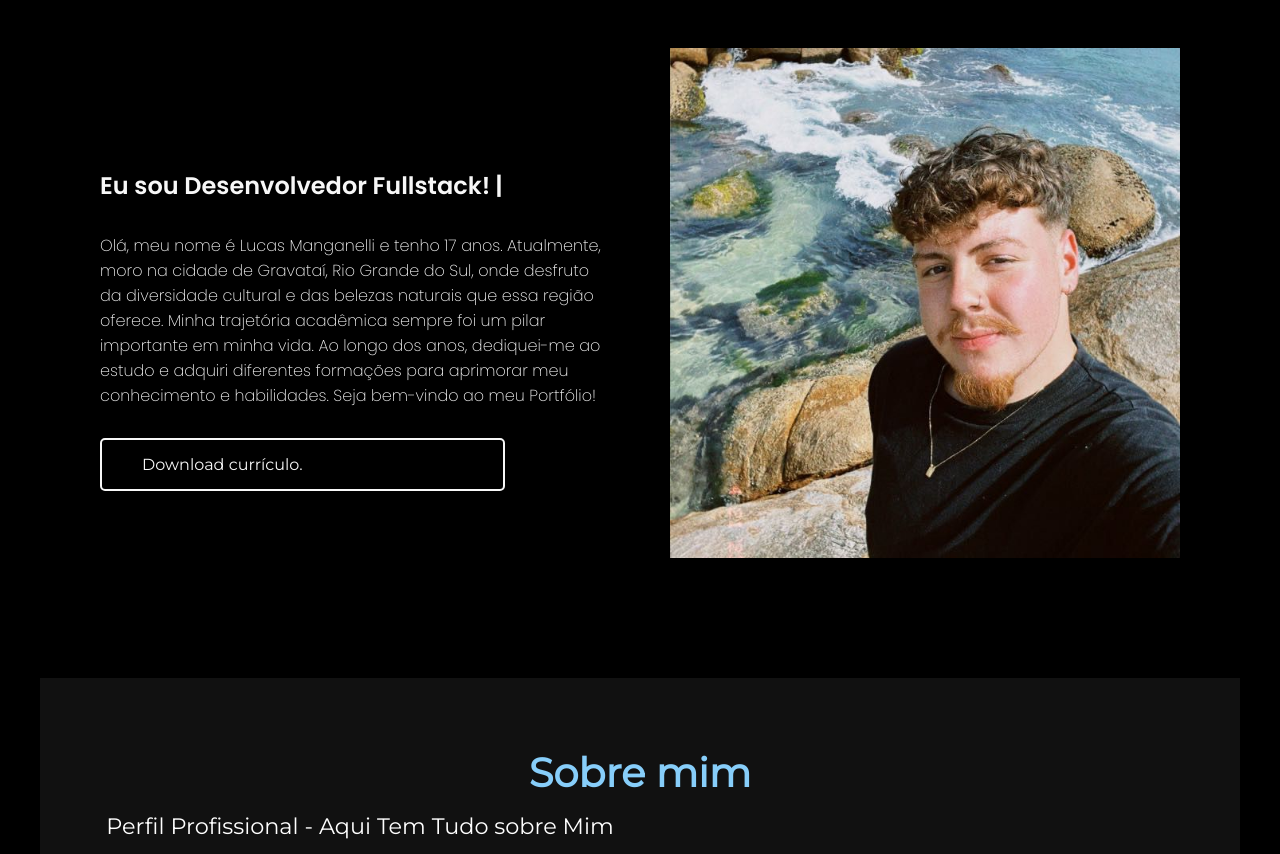
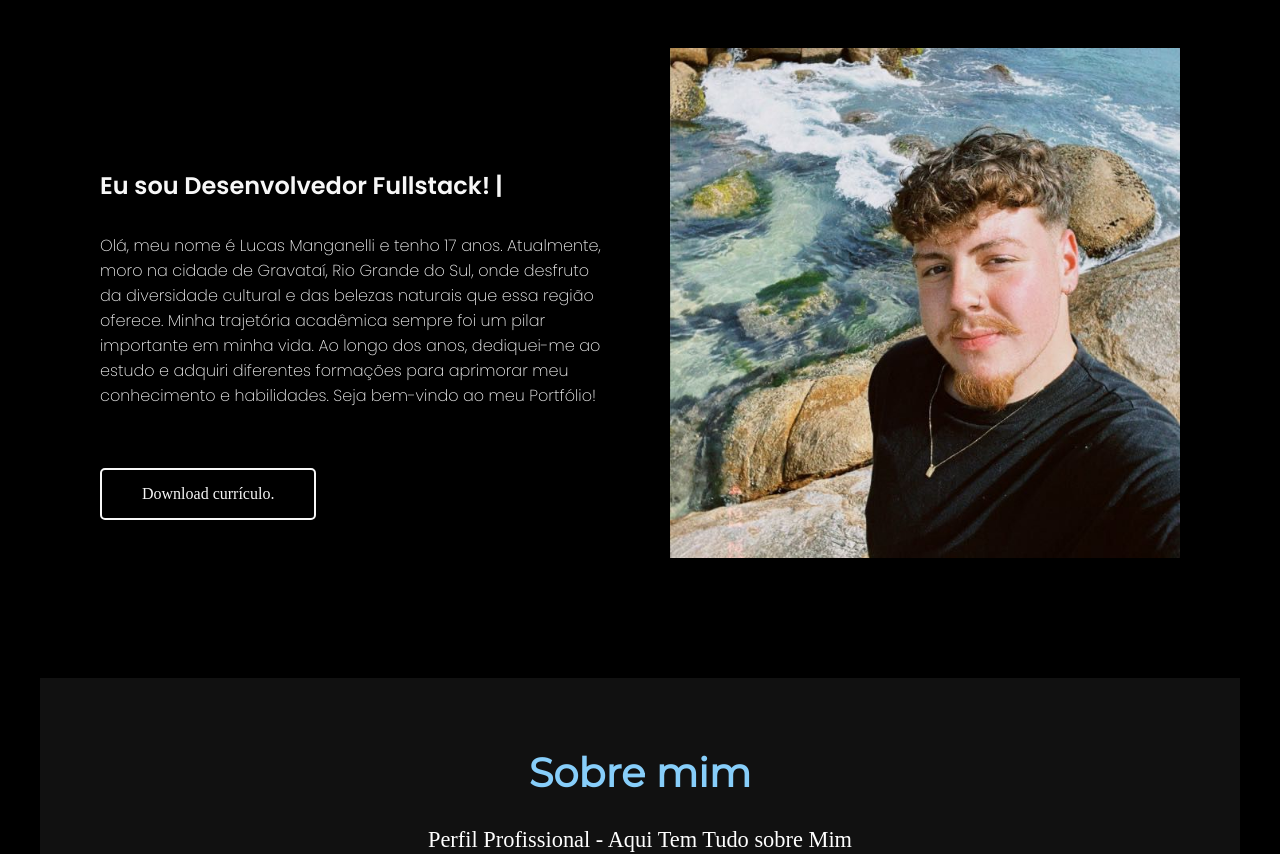
Before and after one commit to luquas15/Portifolio-Lucas-Manganelli, a plain HTML site: page index.html in a window 1280 px wide. Shown: the part 81-935 px from the top of the page. Drawn offline with Linux system fonts and the light colour scheme.

Commit message:
alteração

```diff
--- a/index.html
+++ b/index.html
@@ -25,7 +25,7 @@
             <h2 class="digitando">Eu sou Desenvolvedor Fullstack!</h2>
             <p>Olá, meu nome é Lucas Manganelli e tenho 17 anos. Atualmente, moro na cidade de Gravataí, Rio Grande do Sul, onde desfruto da diversidade cultural e das belezas naturais que essa região oferece.
                Minha trajetória acadêmica sempre foi um pilar importante em minha vida. Ao longo dos anos, dediquei-me ao estudo e adquiri diferentes formações para aprimorar meu conhecimento e habilidades. Seja bem-vindo ao meu Portfólio! </p>
-            <a class="sobre_conteudo" href="Curriculo_Lucas_Paier_Manganelli.docx.pdf">Download currículo.</a>
+            <a class="sobre_titulo" href="Curriculo_Lucas_Paier_Manganelli.docx.pdf">Download currículo.</a>
         </div>
         <img src="img/me.jpeg" alt="Imagem de Lucas Manganelli.">
     </section>
@@ -33,7 +33,7 @@
         <article aria-label="seção sobre mim" class="sobre">
             <div class="sobre_titulo">
             <h1 id="Sobre_Mim.">Sobre mim</h1>
-            <p class="sobre_conteudo">Perfil Profissional - Aqui Tem Tudo sobre Mim</p>
+            <p class="sobre_titulo">Perfil Profissional - Aqui Tem Tudo sobre Mim</p>
             <div aria-label="seção apenas de ilustrações de botões">
                 <span></span>
                 <span></span>
```
